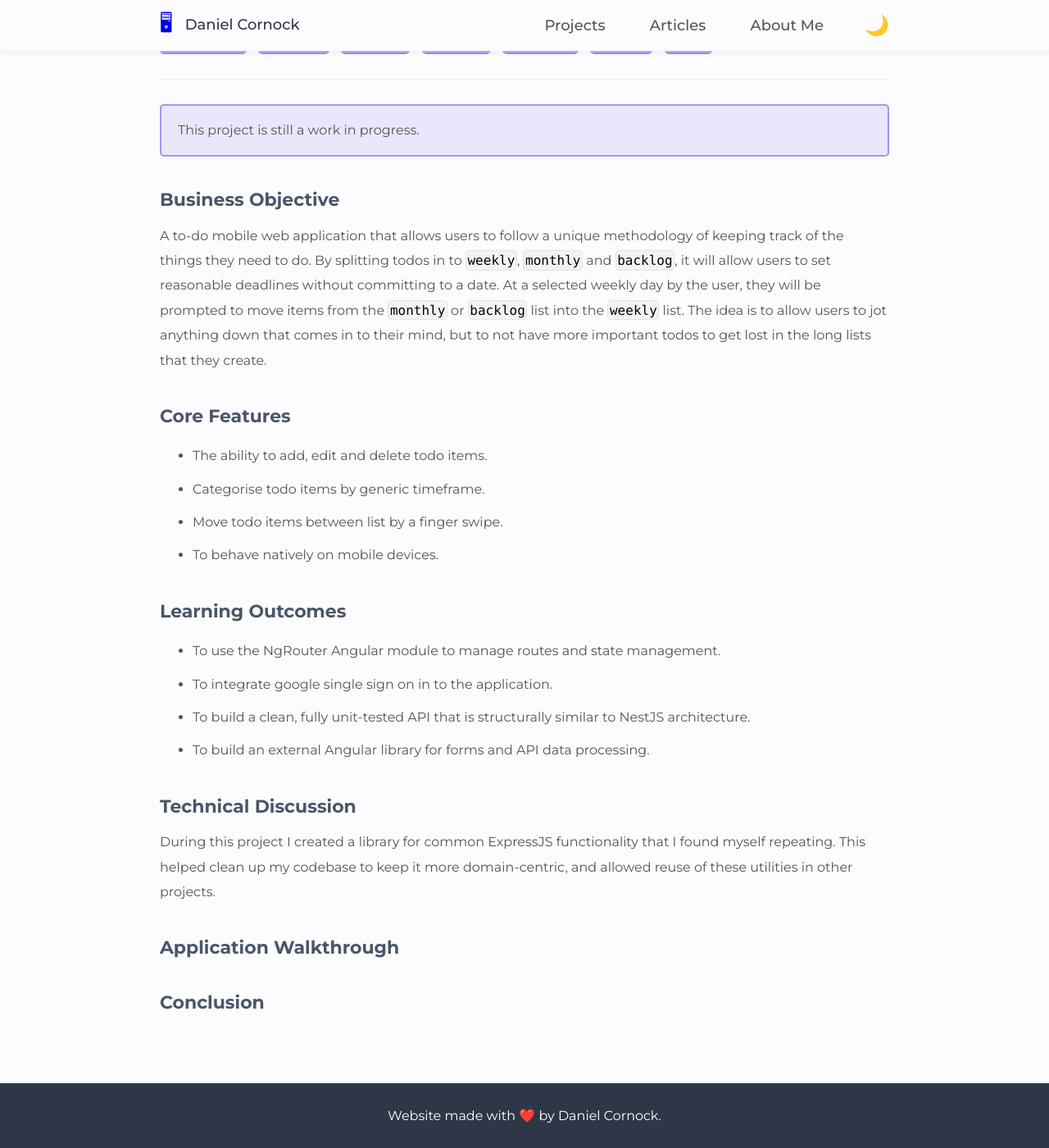
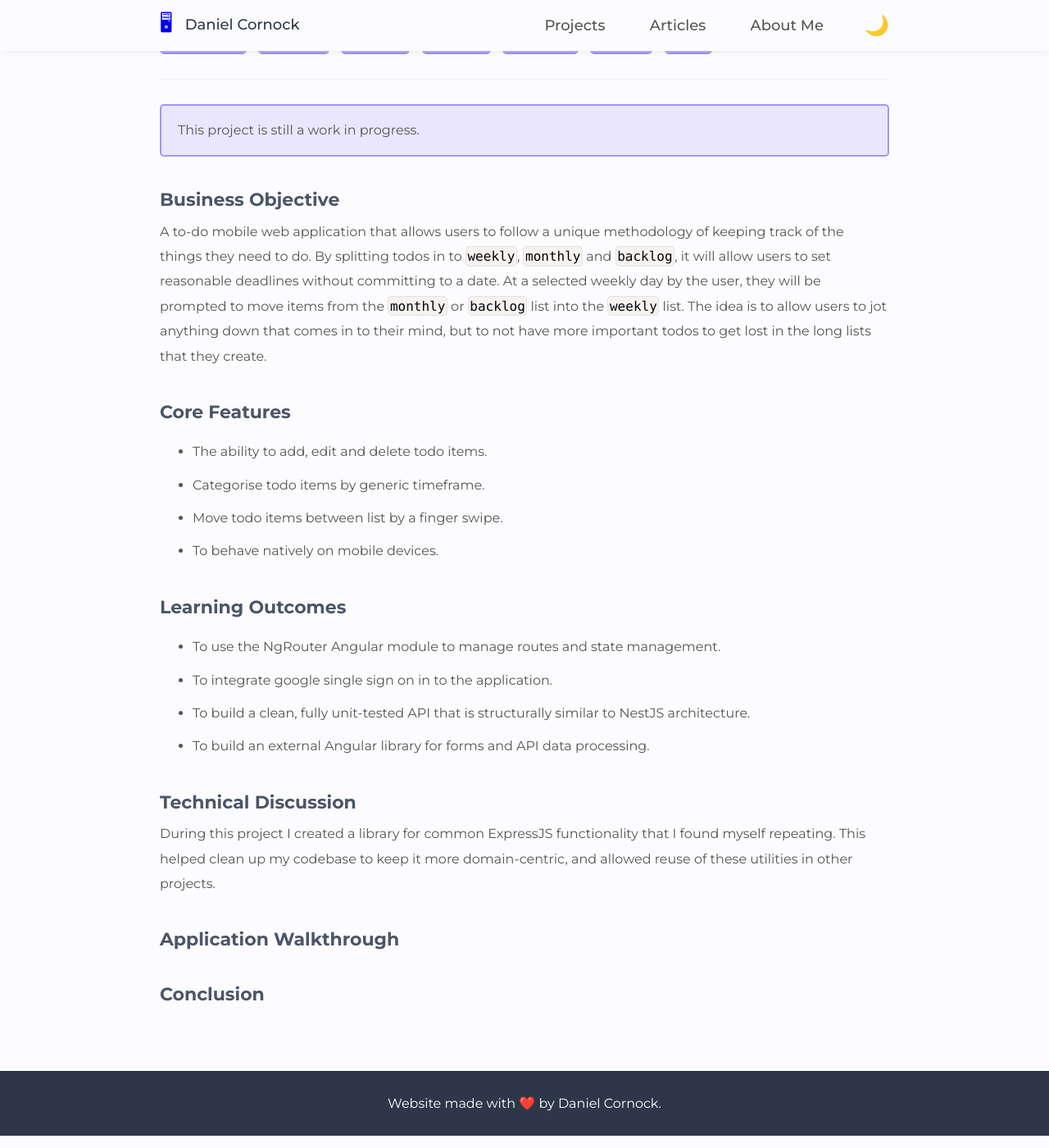
Before and after one commit to danielcornock/danielcornock.co.uk, a Jekyll site: the page built from _projects/nutodo.md, in a window 1280 px wide and 1400 px high, scrolled down 239 px. Shown: the whole window at 82% size. Built offline with Jekyll 4.4.1, drawn with Linux system fonts in a browser that asks for light colours; nearby versions of some CDN libraries.

Commit message:
reduce spacing beneath headers

```diff
--- a/_layouts/post/_post.scss
+++ b/_layouts/post/_post.scss
@@ -3,7 +3,7 @@ $post-large-spacing: 30px;
 $post-font-size: 16px;
 $post-header-margin-top: 40px;
 $post-code-spacing: 20px;
-$post-header-margin-bottom: 15px;
+$post-header-margin-bottom: 10px;
 
 .post {
   &-headerList {
```
